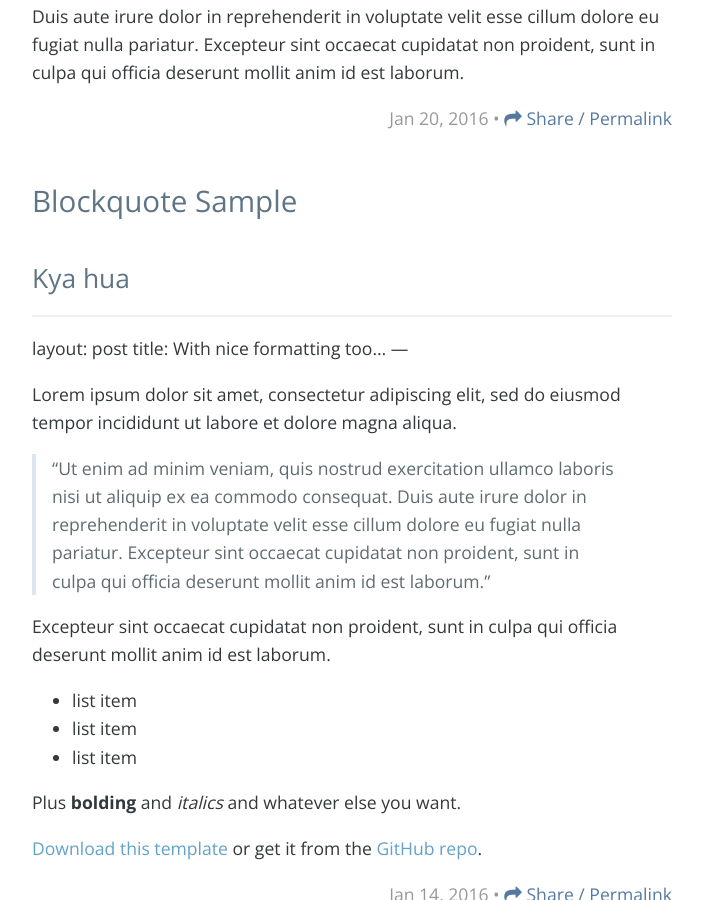
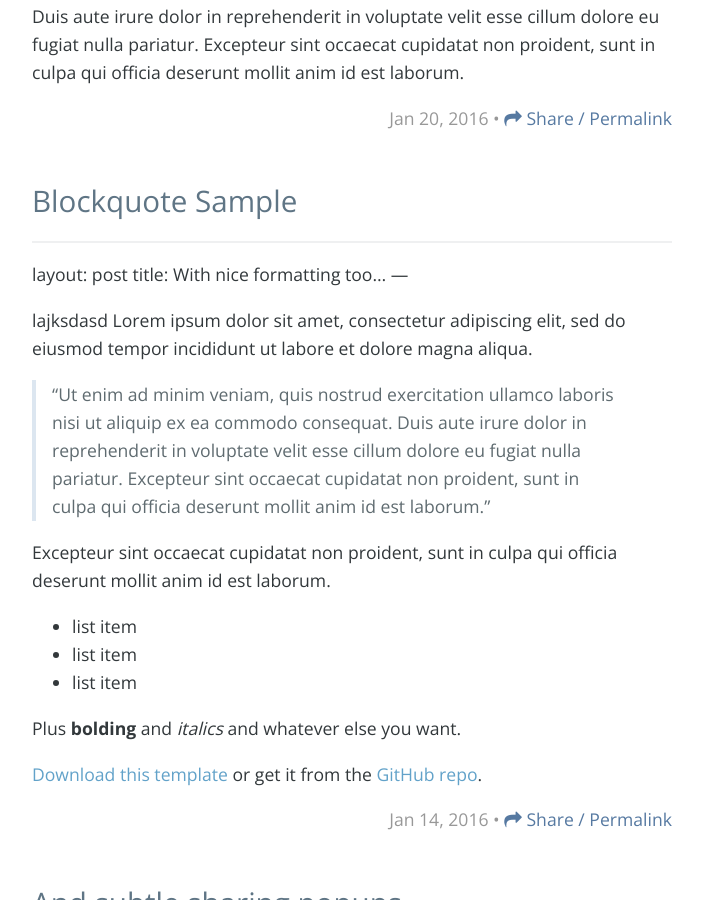
Before and after one commit to prashant-singh/prashant-singh.github.io, a Jekyll site: the page built from index.html, in a window 1280 px wide and 900 px high, scrolled down 592 px. Shown: the whole window, without its empty margins (288-991 px from the left). Built offline with Jekyll 4.4.1, drawn with Linux system fonts in a browser that asks for light colours; nearby versions of some CDN libraries; the list of posts is cut into pages by our own code.

Commit message:
Update 2016-01-14-blockquote-sample.md

```diff
--- a/_posts/2016-01-14-blockquote-sample.md
+++ b/_posts/2016-01-14-blockquote-sample.md
@@ -1,11 +1,10 @@
 
-## Kya hua
 ---
 layout: post
 title: With nice formatting too...
 ---
 
-
+lajksdasd
 Lorem ipsum dolor sit amet, consectetur adipiscing elit, sed do eiusmod tempor incididunt ut labore et dolore magna aliqua.
 
 >"Ut enim ad minim veniam, quis nostrud exercitation ullamco laboris nisi ut aliquip ex ea commodo consequat. Duis aute irure dolor in reprehenderit in voluptate velit esse cillum dolore eu fugiat nulla pariatur. Excepteur sint occaecat cupidatat non proident, sunt in culpa qui officia deserunt mollit anim id est laborum."
```
